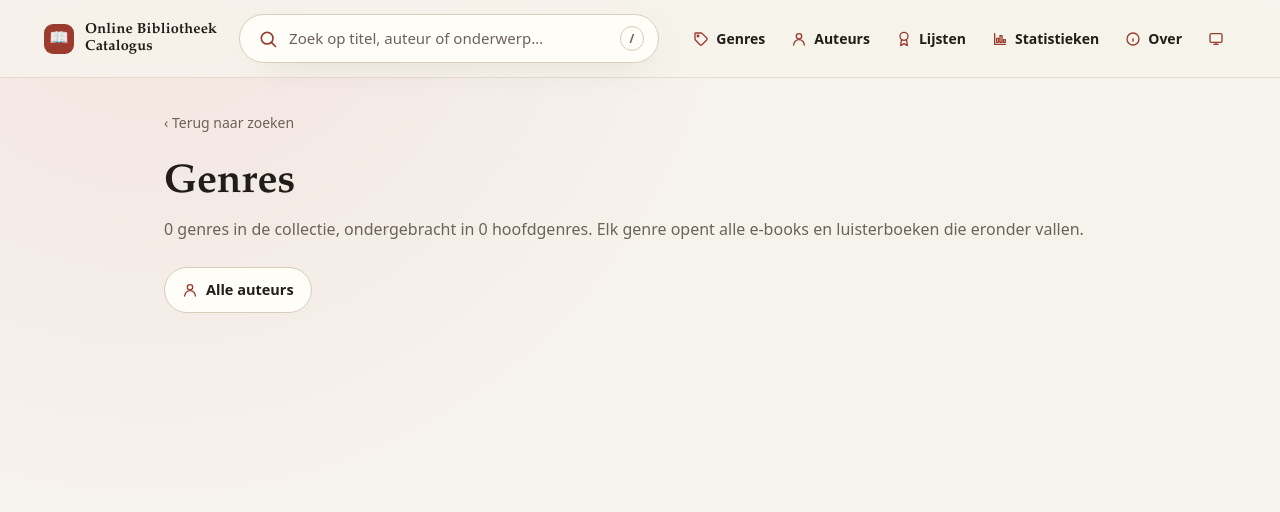
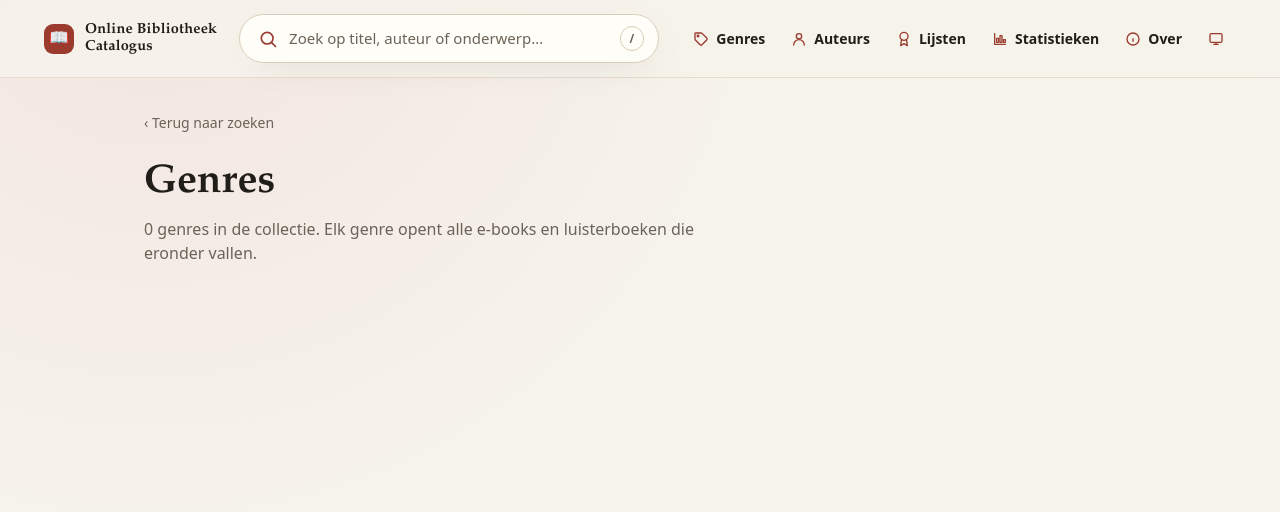
Before and after one commit to h11t-labs/online-bibliotheek-catalogus, a FastAPI app: page /genres in a window 1280 px wide. Shown: the top 512 px of the page. Run offline with FastAPI, Linux system fonts and the light colour scheme; data that the repository does not hold is empty; some libraries are stand-ins or nearby versions.

Commit message:
style(web): make the genre hub read as a taxonomy, and drop the stray authors link
The "Alle auteurs" button was a leftover from the row that also held the format
links; the header already carries Auteurs, so it had no business on a genre page.

The layout was 42 bordered cards, which spent most of their area on chrome and
still failed to show the one thing that matters here — that genres nest. It is
now an index: top genres in a serif heading with their count set right, their
subgenres beneath as a quiet run of links, one hairline per block, two columns
that balance on height. Hierarchy carried by type and rhythm rather than by
boxes, and it stays readable from 42 genres up to the ~257 production carries.

The subtitle drops the "in N hoofdgenres" clause when nothing is nested — a
catalog rebuilt without the detail pass has no subgenres, and "42 genres in 42
hoofdgenres" reads like a bug.

```diff
--- a/src/obc/web/templates/genres.html
+++ b/src/obc/web/templates/genres.html
@@ -1,47 +1,56 @@
 {% extends "base.html" %}
 {% block title %}Genres · Online Bibliotheek Catalogus{% endblock %}
 {% block style %}
-  main{width:100%;max-width:1000px}
+  main{width:100%;max-width:1040px}
   .page-h{font-family:var(--serif);font-size:clamp(26px,4vw,40px);margin:8px 0 6px}
-  .page-sub{color:var(--ink-soft);margin:0 0 26px}
-  .fmtrow{display:flex;flex-wrap:wrap;gap:10px;margin:0 0 28px}
-  .fmtrow a{display:inline-flex;align-items:center;gap:8px;padding:11px 17px;border-radius:999px;
-    border:1px solid var(--line-strong);background:var(--card);color:var(--ink);
-    font-weight:600;font-size:14.5px;text-decoration:none}
-  .fmtrow a:hover{border-color:var(--accent);color:var(--accent)}
-  .fmtrow svg{width:16px;height:16px;color:var(--accent)}
-  .gcloud{display:grid;grid-template-columns:repeat(auto-fill,minmax(230px,1fr));gap:10px}
-  .gcloud a{display:flex;align-items:baseline;justify-content:space-between;gap:10px;
-    padding:12px 15px;border-radius:var(--radius-sm);border:1px solid var(--line);
-    background:var(--card);color:var(--ink);text-decoration:none;font-size:15px}
-  .gcloud a:hover{border-color:var(--accent);color:var(--accent)}
-  .gcloud .n{color:var(--ink-soft);font-size:12.5px;font-variant-numeric:tabular-nums;flex:none}
+  .page-sub{color:var(--ink-soft);margin:0 0 30px;max-width:62ch}
+
+  /* A taxonomy reads as an index, not as a wall of boxes: the hierarchy is carried
+     by type and indentation, and one hairline per row does the separating that 42
+     bordered cards were doing badly. Two columns balance by count, not by order,
+     so a genre with twelve children doesn't leave a hole beside it. */
+  .gtax{columns:2;column-gap:44px}
+  .gtop{break-inside:avoid;padding:0 0 15px;margin:0 0 15px;
+    border-bottom:1px solid var(--line)}
+  .gtop:last-child{border-bottom:0}
+  .gtop .head{display:flex;align-items:baseline;gap:12px}
+  .gtop h2{font-family:var(--serif);font-size:19px;font-weight:600;margin:0;
+    line-height:1.25;flex:1;min-width:0}
+  .gtop h2 a:hover{color:var(--accent)}
+  .gtop .n{flex:none;font-size:12.5px;color:var(--ink-soft);
+    font-variant-numeric:tabular-nums}
+  .gtop .kids{margin:7px 0 0;font-size:13.5px;line-height:1.75;color:var(--ink-soft)}
+  .gtop .kids a{color:var(--ink-soft);border-bottom:1px solid transparent}
+  .gtop .kids a:hover{color:var(--accent);border-bottom-color:var(--accent)}
+  .gtop .kids .sep{opacity:.4;padding:0 2px}
+  @media (max-width:720px){ .gtax{columns:1} }
 {% endblock %}
 {% block body %}
 <main>
   <div class="pagehead">
     <div class="crumb"><a href="/">‹ Terug naar zoeken</a></div>
     <h1 class="page-h">Genres</h1>
-    <p class="page-sub">{{ total|nlnum }} genres in de collectie, ondergebracht in
-      {{ tops|nlnum }} hoofdgenres. Elk genre opent alle e-books en luisterboeken die
-      eronder vallen.</p>
+    {# a catalog rebuilt without the detail pass has no subgenres at all, and
+       "42 genres in 42 hoofdgenres" reads like a bug #}
+    <p class="page-sub">{{ total|nlnum }} genres in de collectie{% if tops < total %},
+      ondergebracht in {{ tops|nlnum }} hoofdgenres{% endif %}. Elk genre opent alle
+      e-books en luisterboeken die eronder vallen.</p>
   </div>
 
-  <div class="fmtrow">
-    <a href="/authors"><svg><use href="#ic-author"/></svg> Alle auteurs</a>
-  </div>
-
-  <div class="gtop">
+  <div class="gtax">
     {% for g in genres %}
-    <section>
-      <h2><a href="/genre/{{ g.slug }}">{{ g.name }}</a></h2>
-      <div class="n">{{ g.titles|nlnum }} titels</div>
+    <section class="gtop">
+      <div class="head">
+        <h2><a href="/genre/{{ g.slug }}">{{ g.name }}</a></h2>
+        <span class="n">{{ g.titles|nlnum }}</span>
+      </div>
       {% if g.children %}
-      <ul>
-        {% for c in g.children %}
-        <li><a href="/genre/{{ c.slug }}">{{ c.name }}</a></li>
-        {% endfor %}
-      </ul>
+      <p class="kids">
+        {%- for c in g.children -%}
+        <a href="/genre/{{ c.slug }}">{{ c.name }}</a>
+        {%- if not loop.last %}<span class="sep">·</span>{% endif -%}
+        {%- endfor -%}
+      </p>
       {% endif %}
     </section>
     {% endfor %}
```
